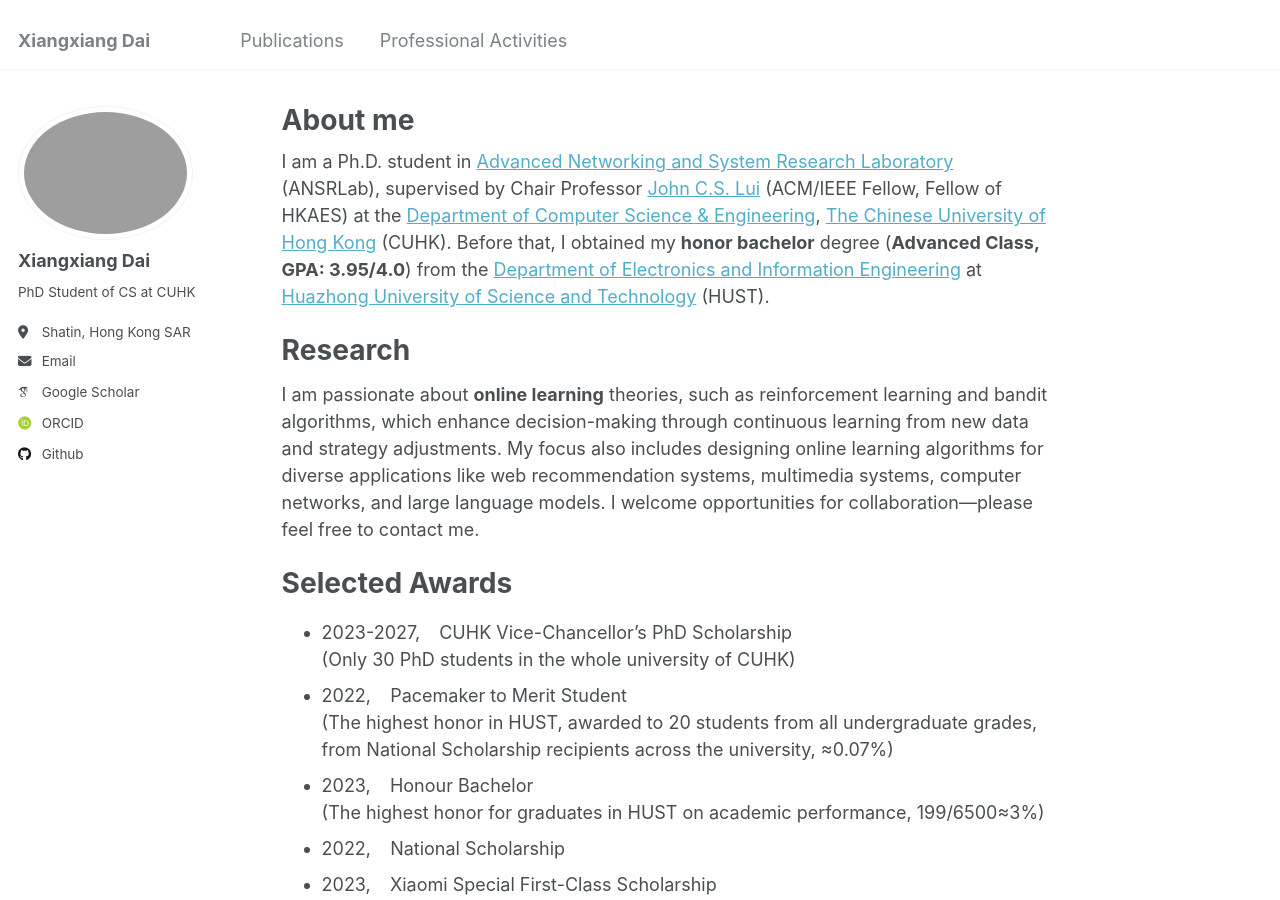
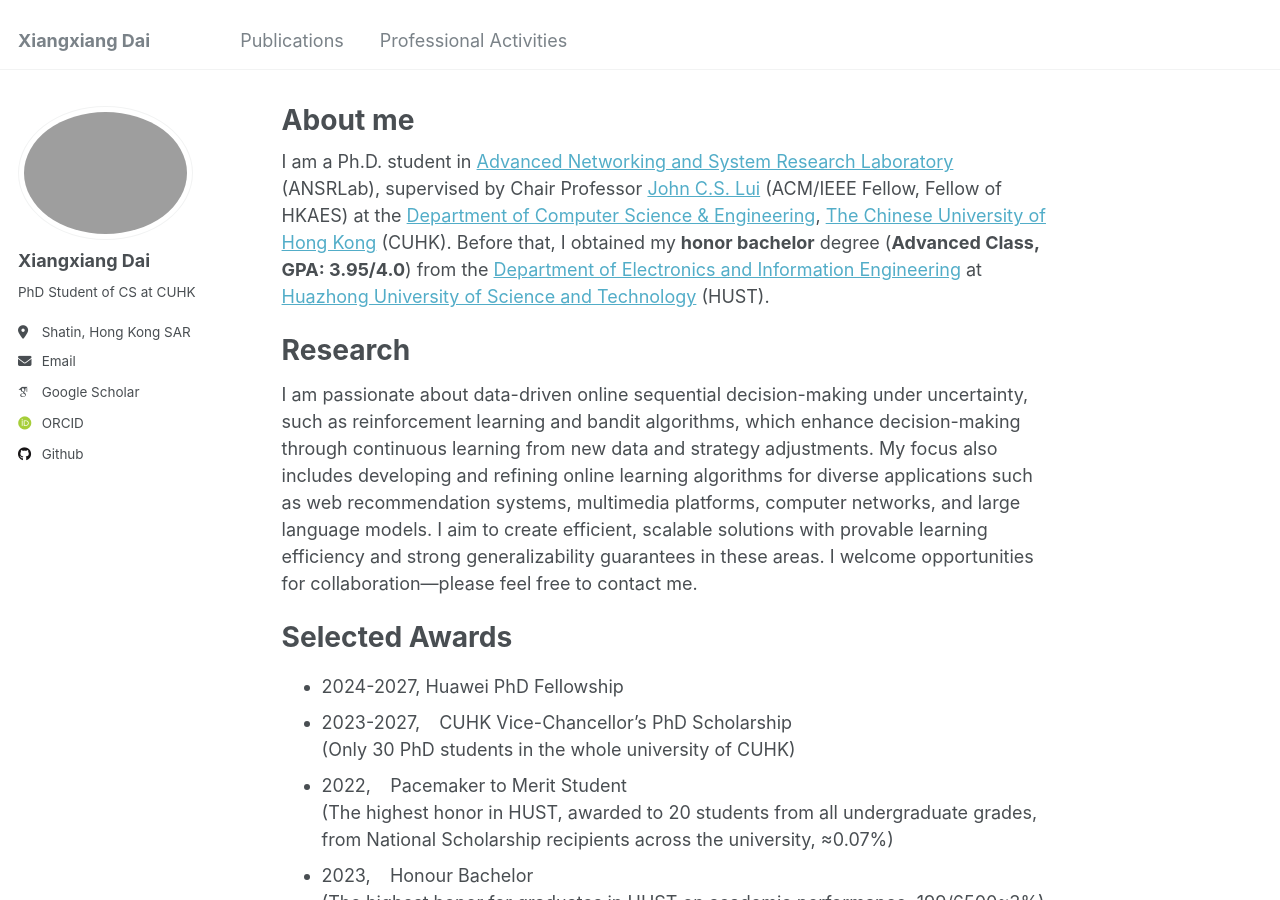
Before and after one commit to Dai-Xiang/daixiangxiang.github.io, a Jekyll site: the page built from _pages/about.md, in a window 1280 px wide and 900 px high. Built offline with Jekyll 4.4.1, drawn with Linux system fonts in a browser that asks for light colours; some web fonts are replaced.

Commit message:
Update about.md

```diff
--- a/_pages/about.md
+++ b/_pages/about.md
@@ -14,11 +14,12 @@ I am a Ph.D. student in [Advanced Networking and System Research Laboratory](htt
 
 # Research
 
-I am passionate about **online learning** theories, such as reinforcement learning and bandit algorithms, which enhance decision-making through continuous learning from new data and strategy adjustments. My focus also includes designing online learning algorithms for diverse applications like web recommendation systems, multimedia systems, computer networks, and large language models. I welcome opportunities for collaboration—please feel free to contact me.
+I am passionate about data-driven online sequential decision-making under uncertainty, such as reinforcement learning and bandit algorithms, which enhance decision-making through continuous learning from new data and strategy adjustments. My focus also includes developing and refining online learning algorithms for diverse applications such as web recommendation systems, multimedia platforms, computer networks, and large language models. I aim to create efficient, scalable solutions with provable learning efficiency and strong generalizability guarantees in these areas. I welcome opportunities for collaboration—please feel free to contact me.
 
 
 
 # Selected Awards
++ 2024-2027, Huawei PhD Fellowship
 + 2023-2027,  &ensp; CUHK Vice-Chancellor's PhD Scholarship \
   (Only 30 PhD students in the whole university of CUHK)
 + 2022,  &ensp; Pacemaker to Merit Student \
```
